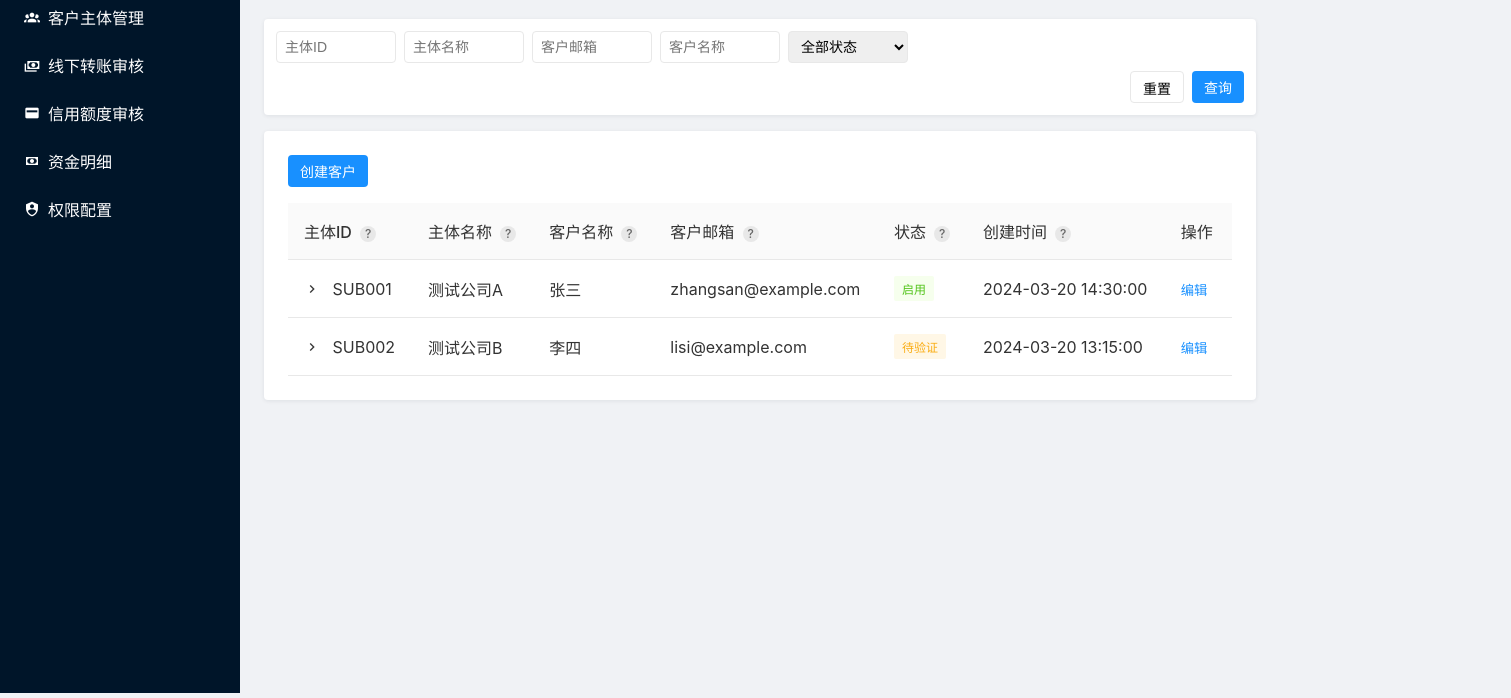
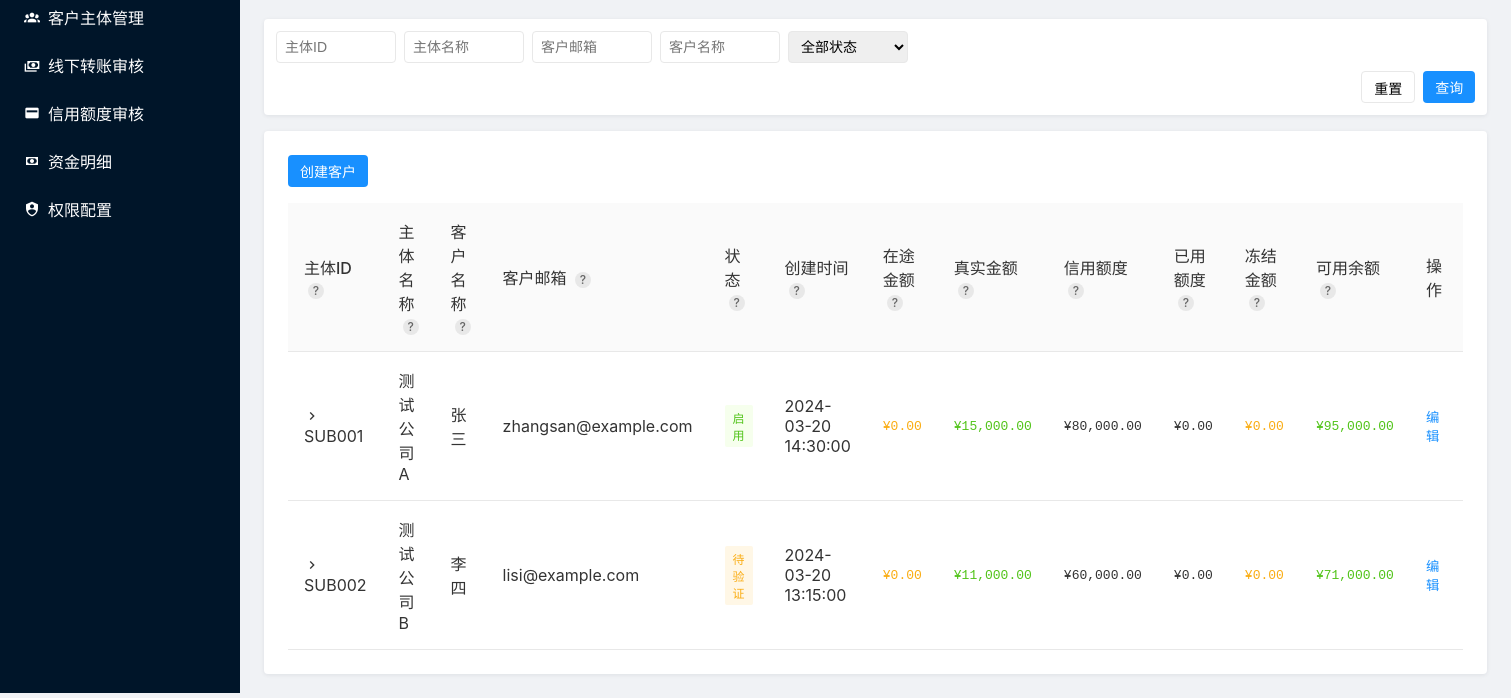
Before and after one commit to TK0918/assets, a plain HTML site: page modules/customer-entity.html in a window 1280 px wide. Shown: the part 107-805 px from the top of the page, 1511 px wide, since content can reach past the window. Drawn offline with Linux system fonts and the light colour scheme.

Commit message:
Update customer entity page: add wallet summary in main row

```diff
--- a/modules/customer-entity.html
+++ b/modules/customer-entity.html
@@ -503,6 +503,42 @@
                             <div class="tooltip-content">客户主体的创建时间</div>
                         </div>
                     </th>
+                    <th>
+                        <div class="metric-tooltip">
+                            在途金额
+                            <div class="tooltip-content">客户给我司的资金账户打款，但是金额尚未入账到我司资金账户的金额</div>
+                        </div>
+                    </th>
+                    <th>
+                        <div class="metric-tooltip">
+                            真实金额
+                            <div class="tooltip-content">客户的流动现金，可用于消费。可以理解为支付宝的余额</div>
+                        </div>
+                    </th>
+                    <th>
+                        <div class="metric-tooltip">
+                            信用额度
+                            <div class="tooltip-content">当真实金额不足时，可透支使用的金额</div>
+                        </div>
+                    </th>
+                    <th>
+                        <div class="metric-tooltip">
+                            已用额度
+                            <div class="tooltip-content">已经使用的信用额度</div>
+                        </div>
+                    </th>
+                    <th>
+                        <div class="metric-tooltip">
+                            冻结金额
+                            <div class="tooltip-content">客户进行消费时，尚未确定消费结束而冻结的金额。防止客户超额消费</div>
+                        </div>
+                    </th>
+                    <th>
+                        <div class="metric-tooltip">
+                            可用余额
+                            <div class="tooltip-content">客户业务资产总共可使用的全部余额（真实金额-冻结金额+信用额度-已使用信用额度）</div>
+                        </div>
+                    </th>
                     <th>操作</th>
                 </tr>
             </thead>
@@ -517,12 +553,18 @@
                     <td>zhangsan@example.com</td>
                     <td><span class="status-tag status-active">启用</span></td>
                     <td>2024-03-20 14:30:00</td>
+                    <td class="amount warning">¥0.00</td>
+                    <td class="amount positive">¥15,000.00</td>
+                    <td class="amount">¥80,000.00</td>
+                    <td class="amount">¥0.00</td>
+                    <td class="amount warning">¥0.00</td>
+                    <td class="amount positive">¥95,000.00</td>
                     <td>
                         <button class="action-btn">编辑</button>
                     </td>
                 </tr>
                 <tr class="sub-row">
-                    <td colspan="7">
+                    <td colspan="13">
                         <div class="wallet-info">
                             <div class="wallet-card">
                                 <h4>广告业务钱包</h4>
@@ -595,12 +637,18 @@
                     <td>lisi@example.com</td>
                     <td><span class="status-tag status-pending">待验证</span></td>
                     <td>2024-03-20 13:15:00</td>
+                    <td class="amount warning">¥0.00</td>
+                    <td class="amount positive">¥11,000.00</td>
+                    <td class="amount">¥60,000.00</td>
+                    <td class="amount">¥0.00</td>
+                    <td class="amount warning">¥0.00</td>
+                    <td class="amount positive">¥71,000.00</td>
                     <td>
                         <button class="action-btn">编辑</button>
                     </td>
                 </tr>
                 <tr class="sub-row">
-                    <td colspan="7">
+                    <td colspan="13">
                         <div class="wallet-info">
                             <div class="wallet-card">
                                 <h4>广告业务钱包</h4>
```
